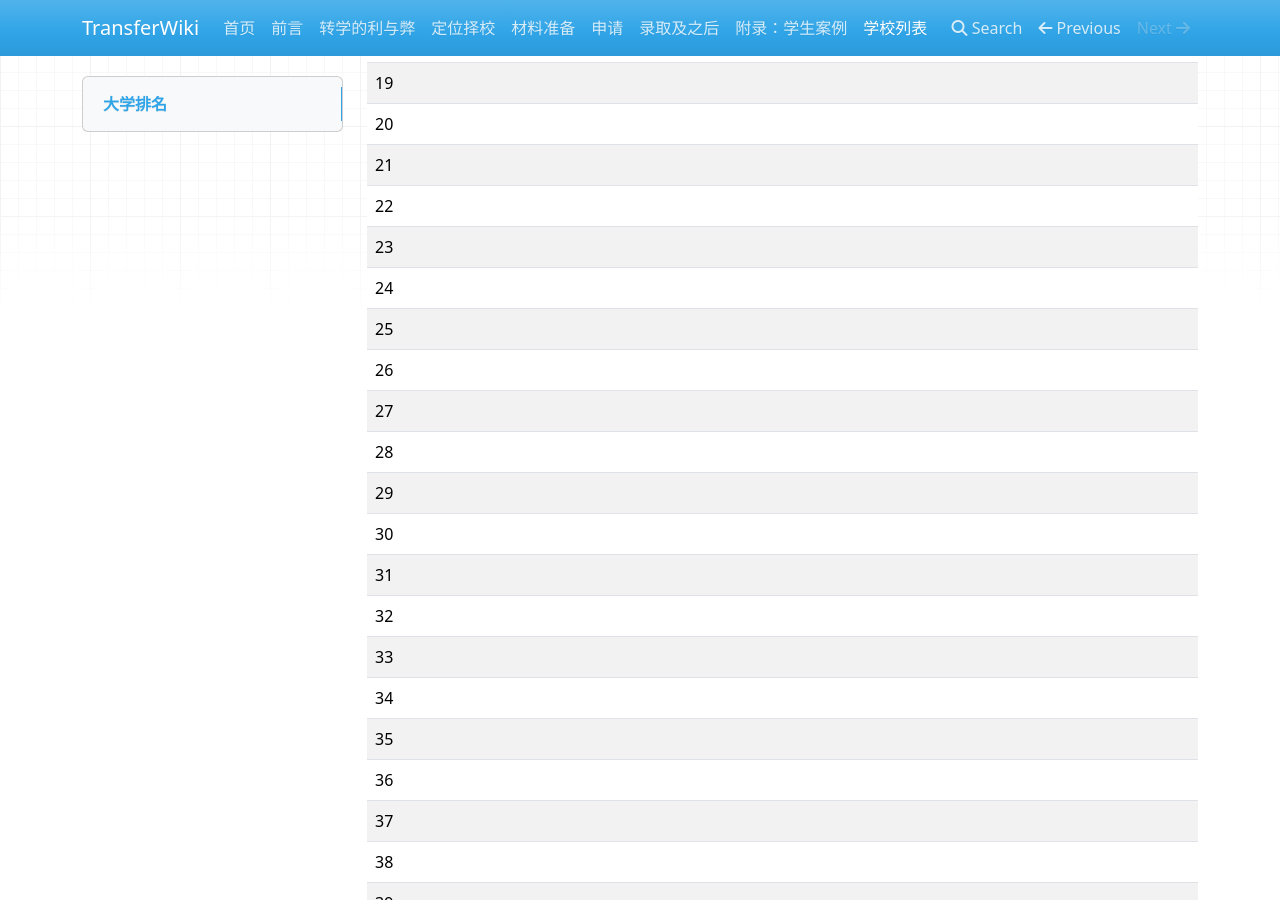
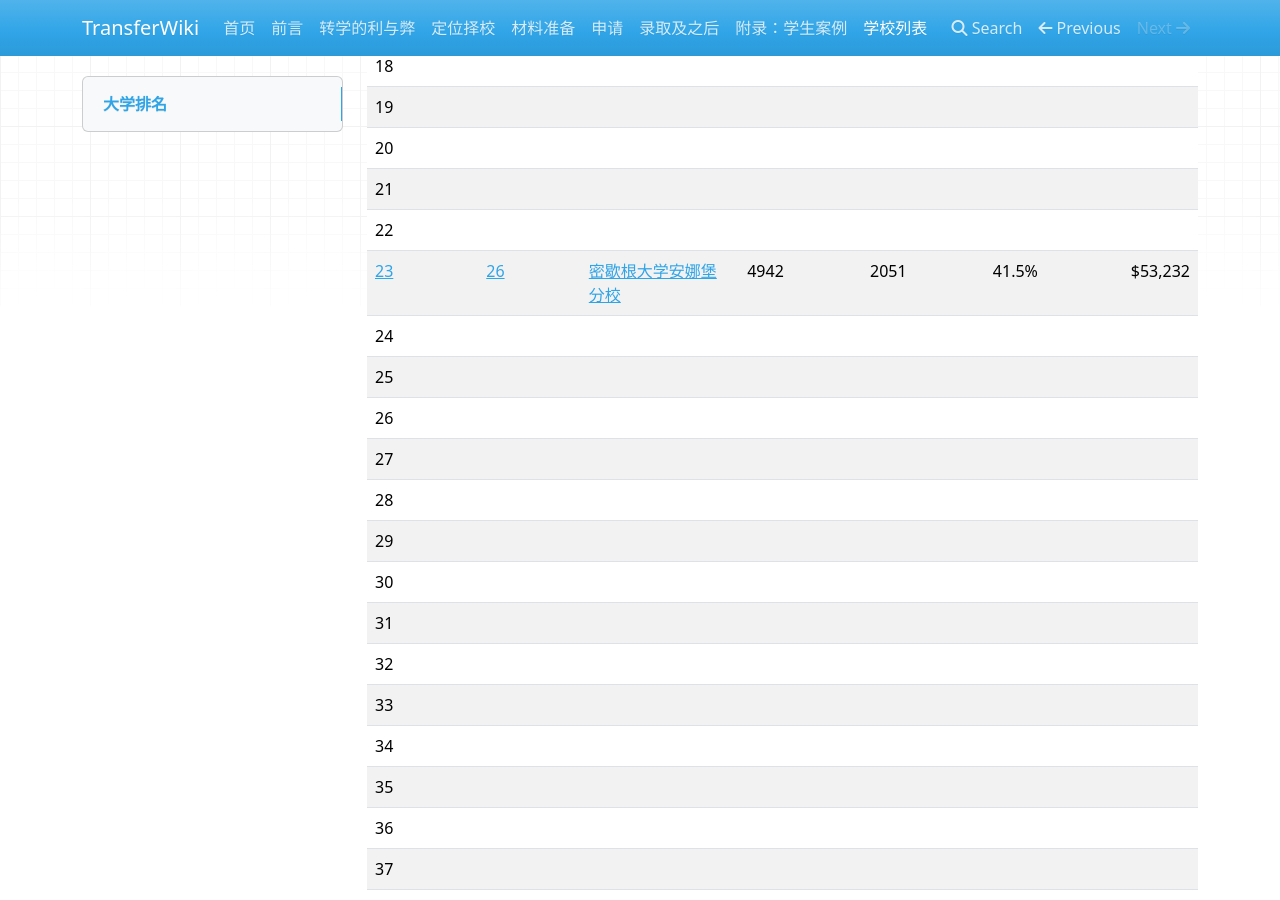
Before and after one commit to SihanXU/TransferWiki, an MkDocs documentation site: the page built from docs/school_list.md, in a window 1280 px wide and 900 px high, scrolled down 850 px. Built offline with MkDocs 1.6.1, drawn with Linux system fonts in a browser that asks for light colours; nearby versions of some CDN libraries.

Commit message:
Update school_list.md

```diff
--- a/docs/school_list.md
+++ b/docs/school_list.md
@@ -24,7 +24,7 @@
 | 20 |   |   |   |   |   |   |
 | 21 |   |   |   |   |   |   |
 | 22 |   |   |   |   |   |   |
-| 23 |   |   |   |   |   |   |
+| [23](https://www.usnews.com/best-colleges/university-of-michigan-ann-arbor-9092) | [26](https://www.shanghairanking.com/institution/university-of-michigan-ann-arbor) | [密歇根大学安娜堡分校](/school/umich) | 4942 | 2051 | 41.5% | $53,232 |
 | 24 |   |   |   |   |   |   |
 | 25 |   |   |   |   |   |   |
 | 26 |   |   |   |   |   |   |
```
